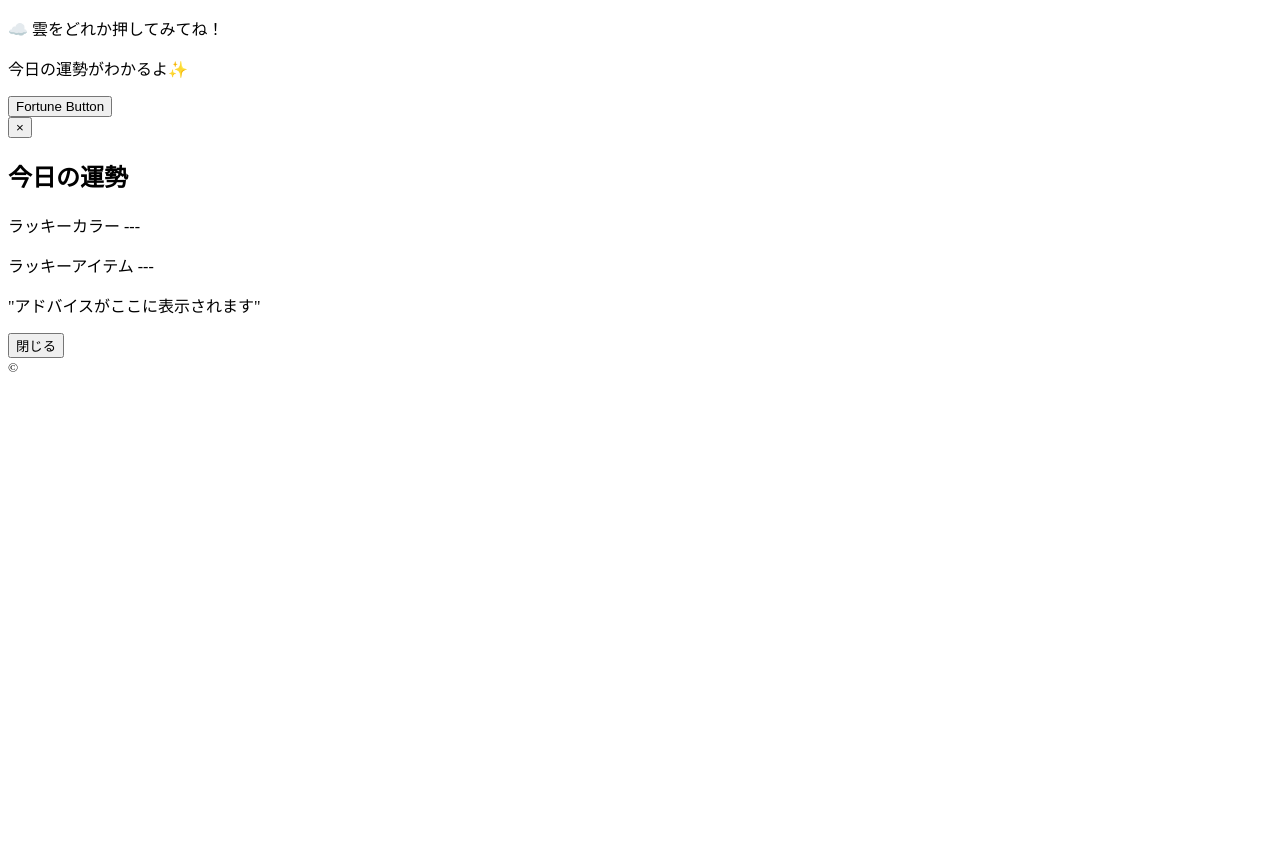
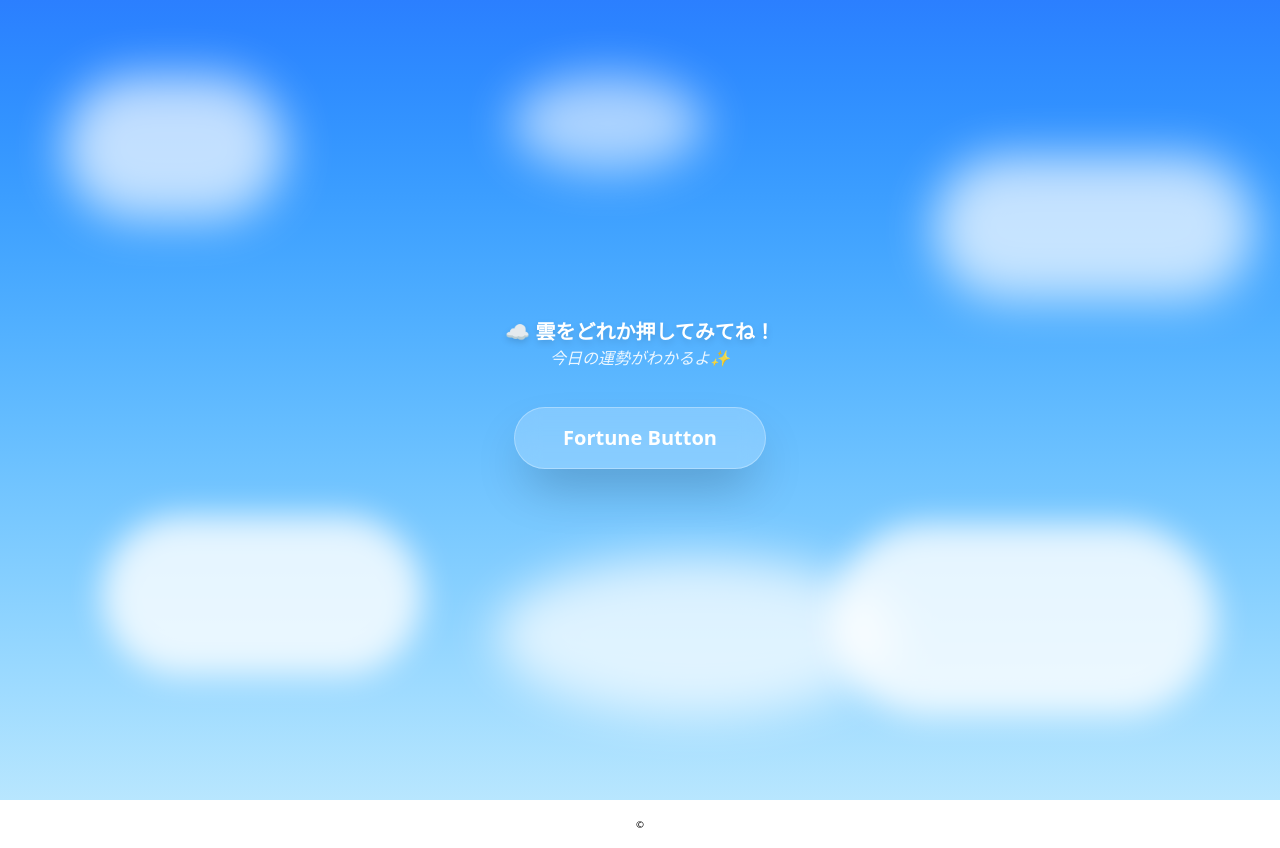
Before and after one commit to rody-1988/CloudMessage, a plain HTML site: page index.html in a window 1280 px wide. Before the commit the page ends 800 px from the top, so only its background shows below. Drawn offline with Linux system fonts and the light colour scheme; the site is published under a folder, as on GitHub Pages, so addresses that start at the root find nothing.

Commit message:
Add files via upload

```diff
--- a/index.html
+++ b/index.html
@@ -6,8 +6,8 @@
     <title>占いの社</title>
     <link rel="icon" href="./img/favicon.ico" />
 
-    <script type="module" crossorigin src="/assets/index-DiLbuKCt.js"></script>
-    <link rel="stylesheet" crossorigin href="/assets/index-Co4kqJJe.css">
+    <script type="module" crossorigin src="./assets/index-DiLbuKCt.js"></script>
+    <link rel="stylesheet" crossorigin href="./assets/index-Co4kqJJe.css">
   </head>
   <body class="">
 <main>
```
